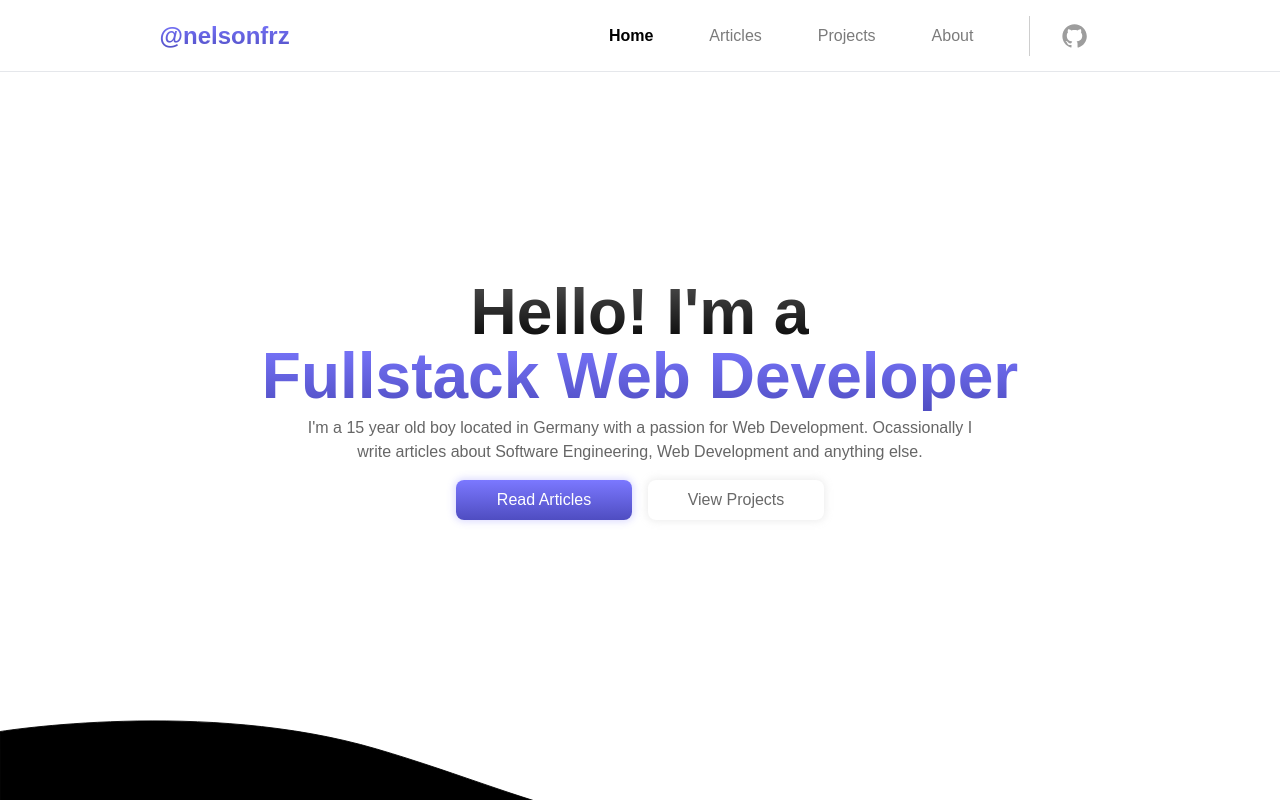
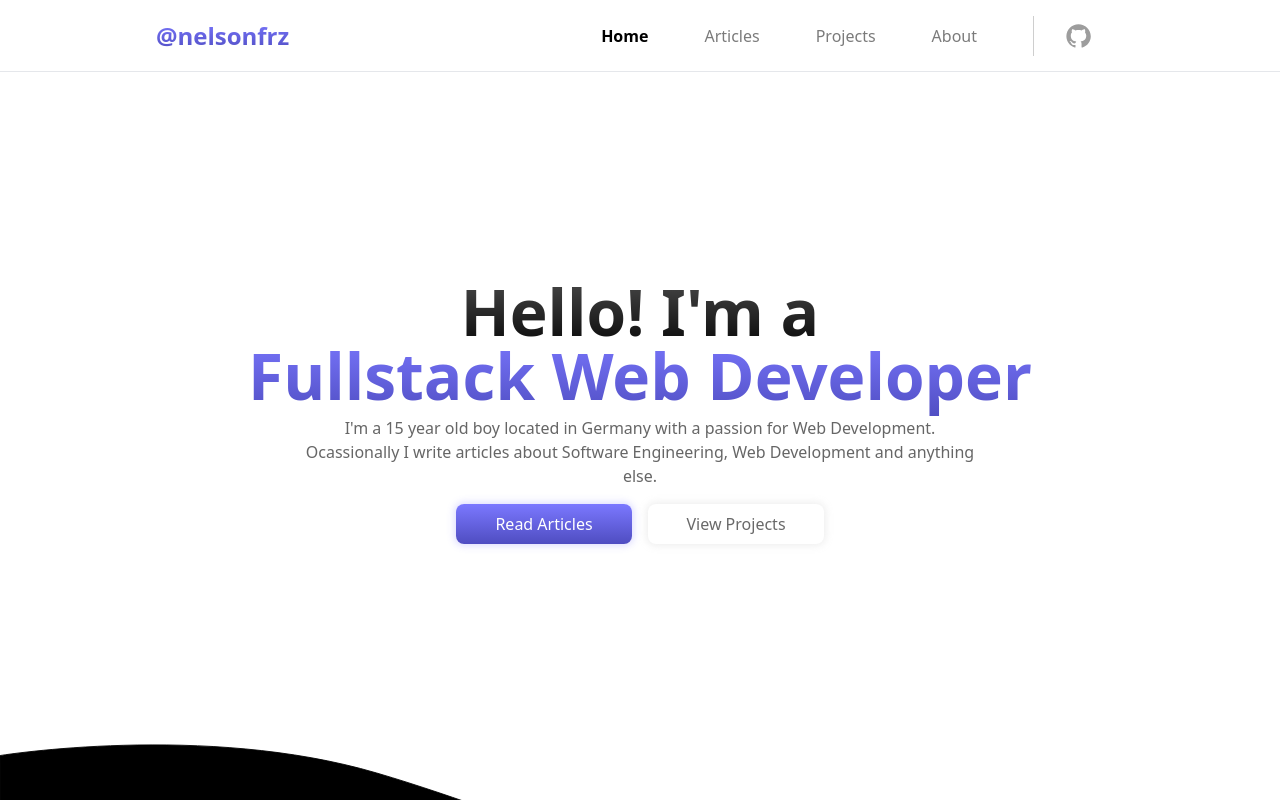
Before and after one commit to nelsonfrz/nelsonfrz-website, a Next.js app: page / in a window 1280 px wide. Shown: the top 800 px of the page. Built offline with nearby package versions, Linux system fonts and the light colour scheme.

Commit message:
Update globals.css

```diff
--- a/styles/globals.css
+++ b/styles/globals.css
@@ -1,11 +1,6 @@
 @tailwind base;
 @tailwind components;
 @tailwind utilities;
-
-:root { font-family: 'Inter', sans-serif; }
-@supports (font-variation-settings: normal) {
-  :root { font-family: 'Inter var', sans-serif; }
-}
 
 ::-moz-selection {
   background: #7a78ff85;
```
